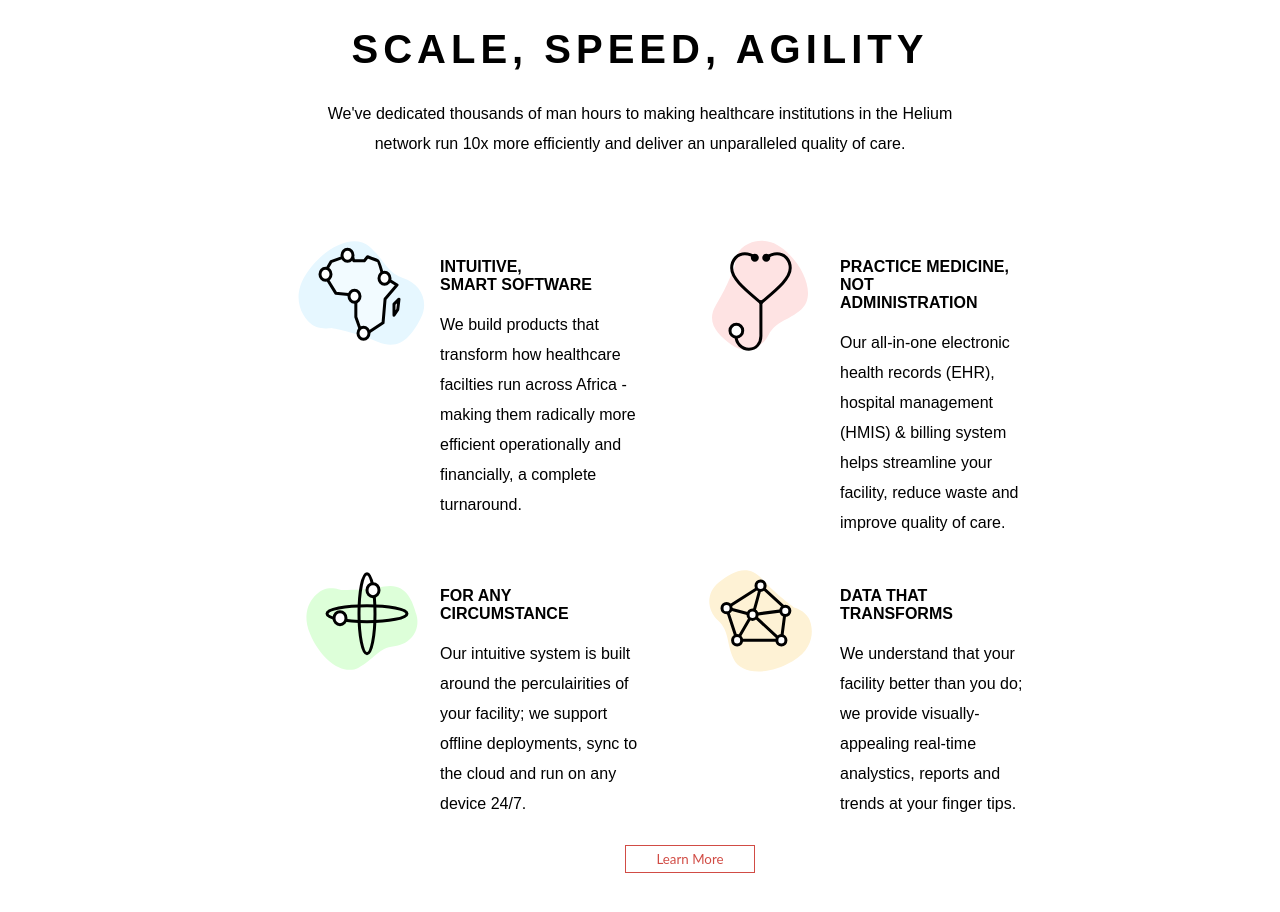
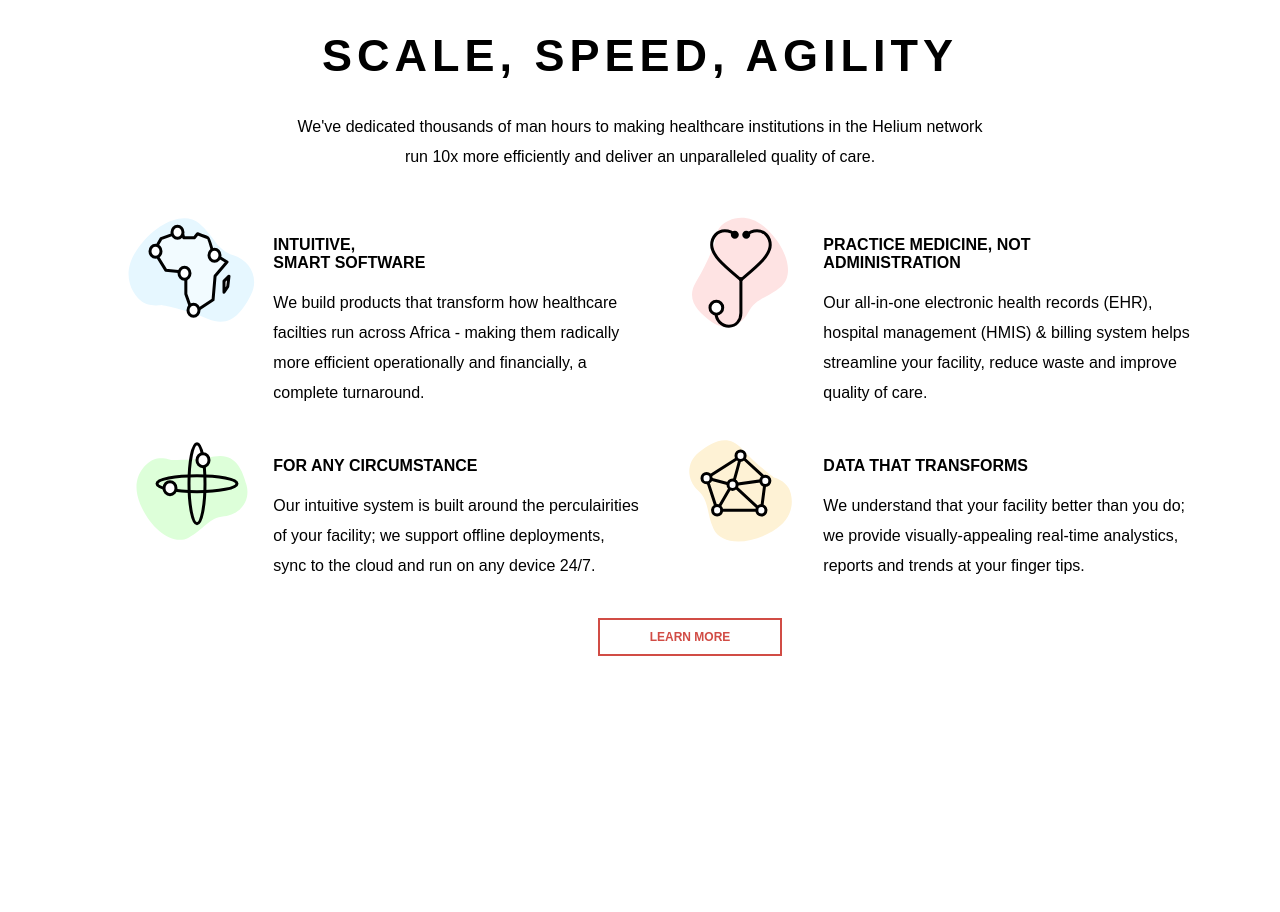
Before and after one commit to jameswu49/c1222-code-solutions, a plain HTML site: page css-two-column-layout/index.html in a window 1280 px wide. After the commit the page ends 800 px from the top, so only its background shows below. Drawn offline with Linux system fonts and the light colour scheme; a web font is replaced by a local one.

Commit message:
Completed css-two-column-layout challenge

```diff
--- a/css-two-column-layout/index.html
+++ b/css-two-column-layout/index.html
@@ -11,48 +11,58 @@
 </head>
 <body>
   <div class="container">
-    <div class="row pd-b">
-      <div class="col-full text-center">
+    <div class="row ps">
+      <div class="col-full text-center width-100">
         <h1 class="font-700 letter-spacing uppercase">Scale, Speed, Agility</h1>
-        <p class="font-400 padding-sides line-height">We've dedicated thousands of man hours to making healthcare institutions
-          in the Helium network run 10x more efficiently and deliver an unparalleled quality of care.</p>
+        <p class="font-400 line-height mb">We've dedicated thousands of man hours to making healthcare institutions in the Helium network run 10x more efficiently and deliver an unparalleled quality of care.</p>
       </div>
     </div>
 
     <div class="row wrap">
-      <div class="col-one-fourth">
-        <img class="padding-left" src="images/software.svg" alt="software">
+      <div class="col-half">
+        <div class="row">
+          <div class="col-one-third">
+            <img class="padding-left pb" src="images/software.svg" alt="software">
           </div>
-      <div class="col-one-fourth">
+          <div class="col-two-third">
             <h2 class="font-700 uppercase padding-top">Intuitive,<br />Smart Software</h2>
-        <p class="font-400 line-height">We build products that transform how healthcare facilties run across Africa - making them
-        radically more efficient operationally and financially, a complete turnaround.</p>
+            <p class="font-400 line-height">We build products that transform how healthcare facilties run across Africa - making them radically more efficient operationally and financially, a complete turnaround.</p>
+          </div>
+        </div>
       </div>
 
-      <div class="col-one-fourth">
-        <img class="padding-left" src="images/practice.svg" alt="practice">
+      <div class="col-half">
+        <div class="row">
+          <div class="col-one-third">
+            <img class="padding-left pb" src="images/practice.svg" alt="practice">
           </div>
-      <div class="col-one-fourth">
+          <div class="col-two-third">
             <h2 class="font-700 uppercase padding-top">practice medicine, not <br /> administration</h2>
-        <p class="font-400 line-height">Our all-in-one electronic health records (EHR), hospital management (HMIS)
-          &amp; billing system helps streamline your facility, reduce waste and improve quality of care.
+            <p class="font-400 line-height">Our all-in-one electronic health records (EHR), hospital management (HMIS) &amp; billing system helps streamline your facility, reduce waste and improve quality of care.
             </p>
           </div>
+        </div>
+      </div>
 
-      <div class="col-one-fourth">
-        <img class="padding-left" src="images/circumstance.svg" alt="circumstance">
+      <div class="col-half">
+        <div class="row">
+          <div class="col-one-third">
+            <img class="padding-left pb" src="images/circumstance.svg" alt="circumstance">
           </div>
-      <div class="col-one-fourth">
+          <div class="col-two-third">
             <h2 class="font-700 uppercase padding-top">for any circumstance</h2>
-        <p class="font-400 line-height">Our intuitive system is built around the perculairities of your facility;
-          we support offline deployments, sync to the cloud and run on any device 24/7.
+            <p class="font-400 line-height">Our intuitive system is built around the perculairities of your facility; we support offline deployments, sync to the cloud and run on any device 24/7.
             </p>
           </div>
+        </div>
+      </div>
 
-      <div class="col-one-fourth">
-        <img class="padding-left" src="images/data.svg" alt="data">
+      <div class="col-half">
+        <div class="row">
+          <div class="col-one-third">
+            <img class="padding-left pb" src="images/data.svg" alt="data">
           </div>
-      <div class="col-one-fourth">
+          <div class="col-two-third">
             <h2 class="font-700 uppercase padding-top">data that transforms</h2>
             <p class="font-400 line-height">We understand that your facility better than you do; we provide
               visually-appealing real-time analystics, reports and trends at your finger tips.
@@ -60,9 +70,10 @@
           </div>
         </div>
       </div>
+    </div>
 
     <div class="btn">
-    <button>Learn More</button>
+      <button class="font-700 uppercase">Learn More</button>
     </div>
 
 </body>
--- a/css-two-column-layout/styles.css
+++ b/css-two-column-layout/styles.css
@@ -1,5 +1,5 @@
 .container {
-  max-width: 800px;
+  max-width: 1100px;
   margin: auto;
 }
 
@@ -13,6 +13,10 @@ body {
 
 .text-center {
   text-align: center;
+}
+
+.width-100 {
+  width: 100%;
 }
 
 .font-400 {
@@ -37,12 +41,20 @@ body {
   padding: 0 70px;
 }
 
-.col-one-fourth {
-  width: 25%;
+.col-half {
+  width: 50%;
+}
+
+.col-one-third {
+  width: calc(100% / 3);
+}
+
+.col-two-third {
+  width: calc(200% / 3);
 }
 
 .padding-left {
-  padding-left: 50px;
+  padding-left: 30px;
 }
 
 .padding-top {
@@ -54,7 +66,7 @@ body {
 }
 
 h1 {
-  font-size: 40px;
+  font-size: 45px;
 }
 
 h2 {
@@ -79,9 +91,21 @@ h2 {
 }
 
 button {
-  border: 1px solid rgb(209 76 69);
+  border: 2px solid rgb(209 76 69);
   background-color: white;
   color: rgb(209 76 69);
-  padding: 5px 30px;
-  font-family: lato, sans-serif;
+  padding: 10px 50px;
+  font-size: 12px;
 }
+
+.mb {
+  margin-bottom: 30px;
+}
+
+.ps {
+  padding: 0 200px;
+}
+
+.pb {
+  padding-bottom: 40px;
+}
```
Lines whose indentation alone changed are shown as unchanged.
